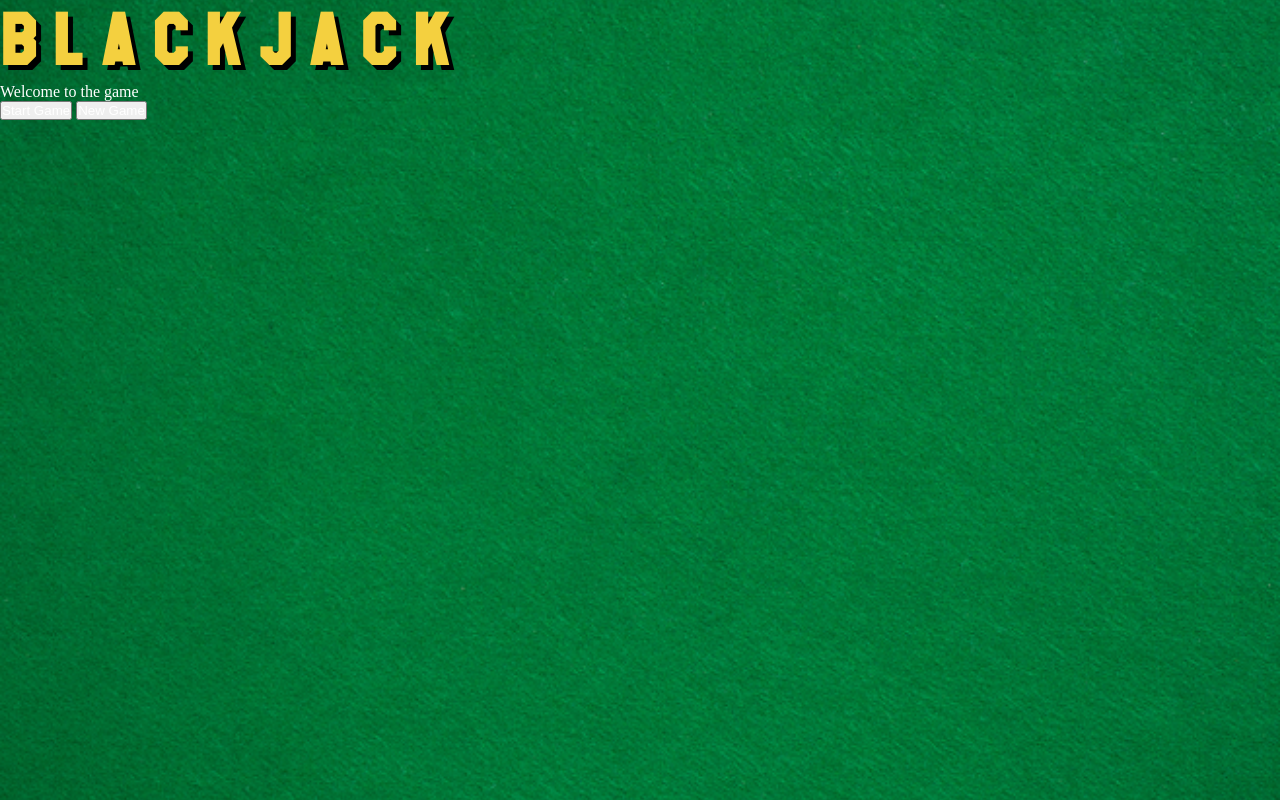
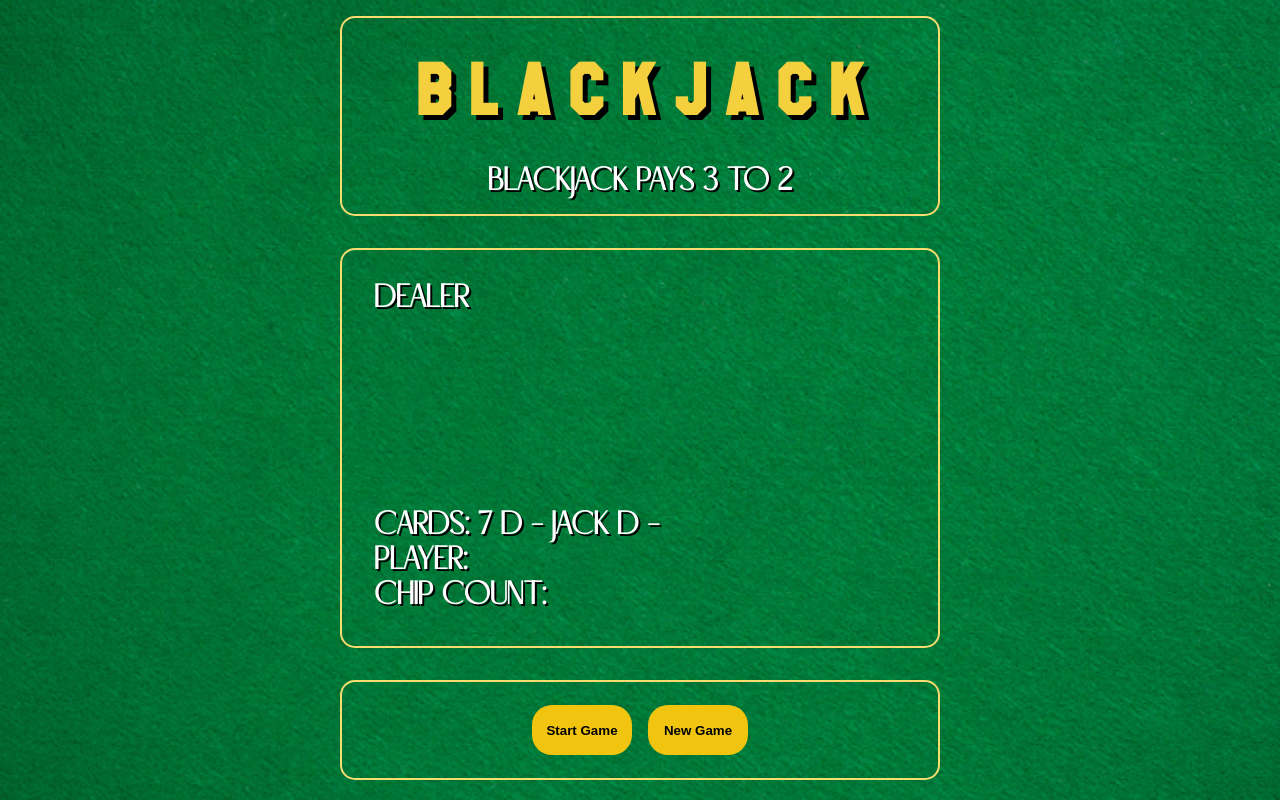
Before and after one commit to kevj86/blackjack, a plain HTML site: page index.html in a window 1280 px wide. Both pictures are taken after a click on the button "Start Game". Drawn offline with Linux system fonts and the light colour scheme.

Commit message:
Add files via upload

```diff
--- a/app.js
+++ b/app.js
@@ -0,0 +1,61 @@
+let playerName = document.getElementById("player-name")
+let playerDisplay = document.getElementById("player-display")
+let dealerName = document.getElementById("dealer-name")
+let dealerDisplay = document.getElementById("dealer-display")
+const startGame = document.getElementById("start-game")
+
+let cardArray = [
+    { name: `Ace`, suit: `D`, count:11},
+    { name: `2`, suit: `D`, count:2},
+    { name: `3`, suit: `D`, count:3},
+    { name: `4`, suit: `D`, count:4},
+    { name: `5`, suit: `D`, count:5},
+    { name: `6`, suit: `D`, count:6},
+    { name: `7`, suit: `D`, count:7},
+    { name: `8`, suit: `D`, count:8},
+    { name: `9`, suit: `D`, count:9},
+    { name: `10`, suit: `D`, count:10},
+    { name: `Jack`, suit: `D`, count:10},
+    { name: `Queen`, suit: `D`, count:10},
+    { name: `King`, suit: `D`, count:10},
+]
+
+let playerCards = []
+let dealerCards = []
+let playerCount = 0
+let dealerCount = 0
+let chipCount = 0
+
+
+startGame.addEventListener('click', function(){
+    reset()
+    getCard()
+    getCard()
+    showCards()
+    console.log(playerCount)
+})
+
+function showCards() {
+    for (let i = 0; i < playerCards.length; i++) {
+        playerDisplay.textContent += `${playerCards[i].name} ${playerCards[i].suit} - `
+        playerCount += playerCards[i].count
+    }
+}
+
+function getCard() {
+    let randomCard = Math.floor(Math.random(1) * cardArray.length)
+    playerCards.push(cardArray[randomCard])
+    cardArray.splice(randomCard,1)
+    console.log(cardArray)
+
+}
+
+function reset(){
+    playerCards = []
+    dealerCards = []
+    playerCount = 0
+    dealerCount = 0
+    chipCount = 0
+    playerDisplay.textContent = `Cards: `
+    console.clear()
+}
--- a/index.html
+++ b/index.html
@@ -11,13 +11,24 @@
     <div class="container">
       <div class="top">
         <h1>B L A C K J A C K</h1>
-        <p id="welcome">Welcome to the game</p>
+        <p id="welcome">BLACKJACK PAYS 3 to 2</p>
       </div>
-      <div id="game"></div>
-      <div class="bottom">
+      <div id="game-play">
+        <div id="dealer">
+          <h2 id="dealer-name">DEALER</h2>
+          <div id="dealer-display"></div>
+        </div>
+        <div id="player">
+          <div id="player-display">Cards: </div>
+          <h2 id="player-name">PLAYER:</h2>
+          <h2 id="chip-count">Chip Count:</h2>
+        </div>
+      </div>
+      <div id="game-nav">
         <button class="btn-box" id="start-game">Start Game</button>
         <button class="btn-box" id="new-game">New Game</button>
       </div>
     </div>
   </body>
+  <script src="app.js"></script>
 </html>
--- a/style.css
+++ b/style.css
@@ -1,6 +1,16 @@
 @font-face {
   font-family: "High School";
   src: url(fonts/HighSchool.ttf);
+}
+
+@font-face {
+  font-family: 'Romance Logic';
+  src: url('fonts/RomanceLogic.ttf');
+}
+
+:root {
+  --clr-yellow: #f4d03f;
+  --clr-gold: #F7DC6F;
 }
 
 * {
@@ -23,4 +33,83 @@ h1 {
   color: #f4d03f;
   text-shadow: 5px 5px #000;
   font-size: 4rem;
+  padding-bottom: 2rem;
 }
+
+#welcome, h2 {
+  font-family: 'Romance Logic';
+  font-size: 2rem;
+  font-weight: bold;
+  text-shadow: 2px 2px #000;
+}
+
+.container {
+  display: flex;
+  flex-direction: column;
+
+  justify-content: center;
+  align-items: center;
+}
+
+.top {
+  height: 200px;
+  border: 2px solid var(--clr-gold);
+  border-radius: 15px;
+  width: 600px;
+  margin: 1rem 0;
+  padding: 2rem;
+
+  text-align: center;
+}
+
+#game-play {
+  height: 400px;
+  width: 600px;
+  border: 2px solid var(--clr-gold);
+  border-radius: 15px;
+  margin: 1rem 0;
+  padding: 2rem;
+}
+
+#game-nav{
+  height: 100px;
+  width: 600px;
+  border: 2px solid var(--clr-gold);
+  border-radius: 15px;
+  margin: 1rem 0;
+
+
+  display: flex;
+  flex-direction: row;
+  gap: 1rem;
+
+  justify-content: center;
+  align-items: center;
+}
+
+.btn-box {
+  background-color: #F1C40F;
+  color: #000;
+  width: 100px;
+  height: 50px;
+
+  font-weight: bold;
+  border: none;
+  border-radius: 20px;
+
+  cursor: pointer;
+}
+
+#game-play {
+  display: flex;
+  flex-direction: column;
+  justify-content: space-between;
+}
+
+#player-display {
+  font-family: 'Romance Logic';
+  font-weight: bold;
+  color: #fff;
+  font-size: 2rem;
+  text-shadow: 2px 2px #000;
+}
```
Also changed, not shown: fonts/RomanceLogic.ttf (added).
